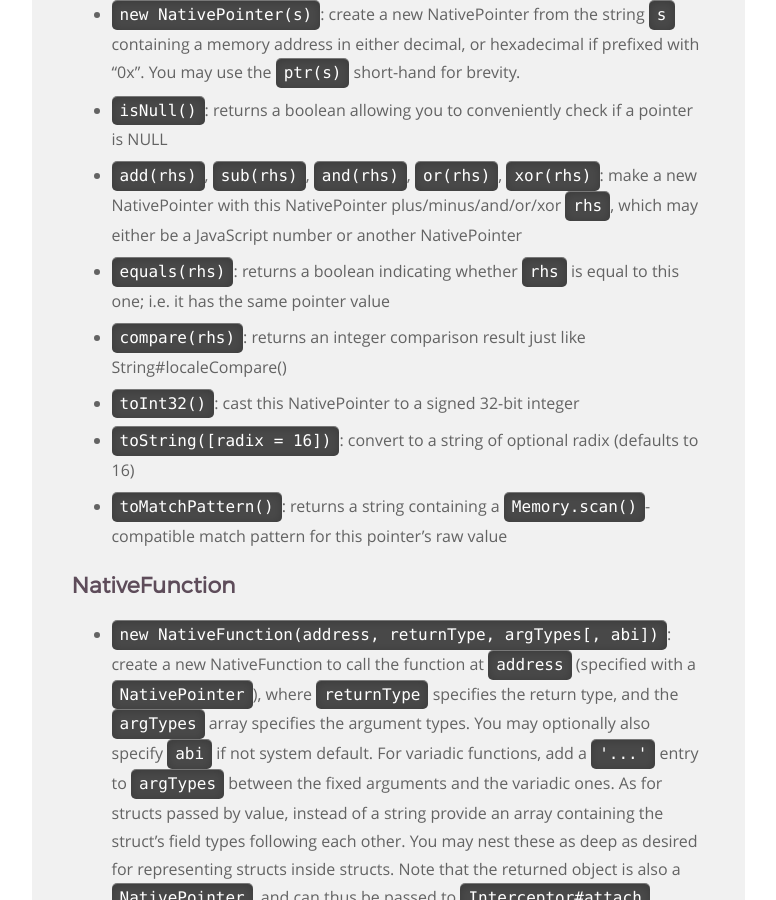
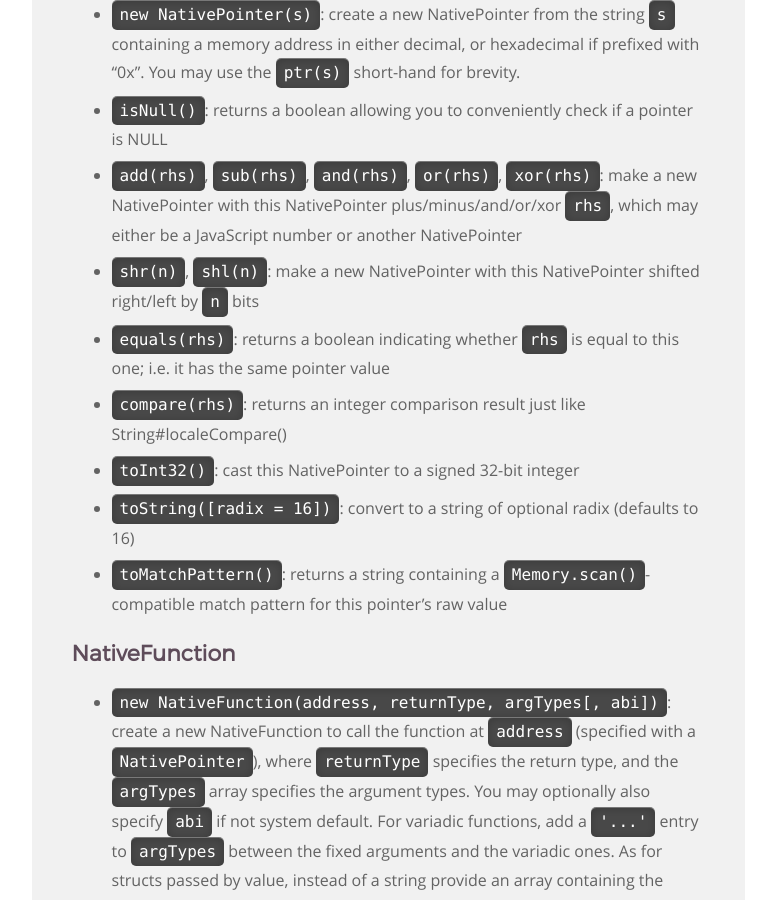
Before and after one commit to frida/frida-website, a Jekyll site: the page built from docs/javascript-api.md, in a window 1280 px wide and 900 px high, scrolled down 13847 px. Shown: the whole window, without its empty margins (364-1140 px from the left). Built offline with Jekyll 4.4.1, drawn with Linux system fonts in a browser that asks for light colours.

Commit message:
Document NativePointer's bitshift API

```diff
--- a/docs/javascript-api.md
+++ b/docs/javascript-api.md
@@ -559,6 +559,10 @@ Interceptor.attach(f, {
     `xor(rhs)`:
     make a new NativePointer with this NativePointer plus/minus/and/or/xor
     `rhs`, which may either be a JavaScript number or another NativePointer
+
+-   `shr(n)`, `shl(n)`:
+    make a new NativePointer with this NativePointer shifted right/left by `n`
+    bits
 
 -   `equals(rhs)`: returns a boolean indicating whether `rhs` is equal to
     this one; i.e. it has the same pointer value
```
